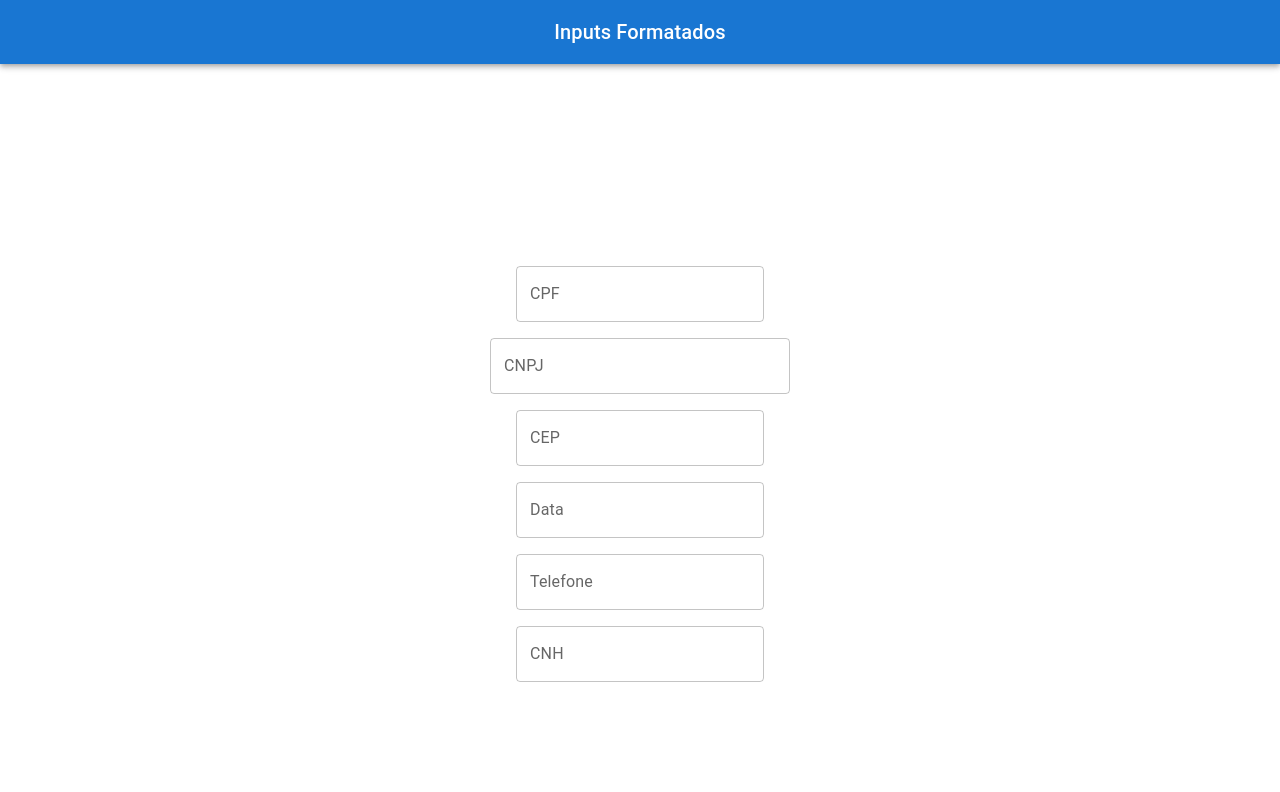
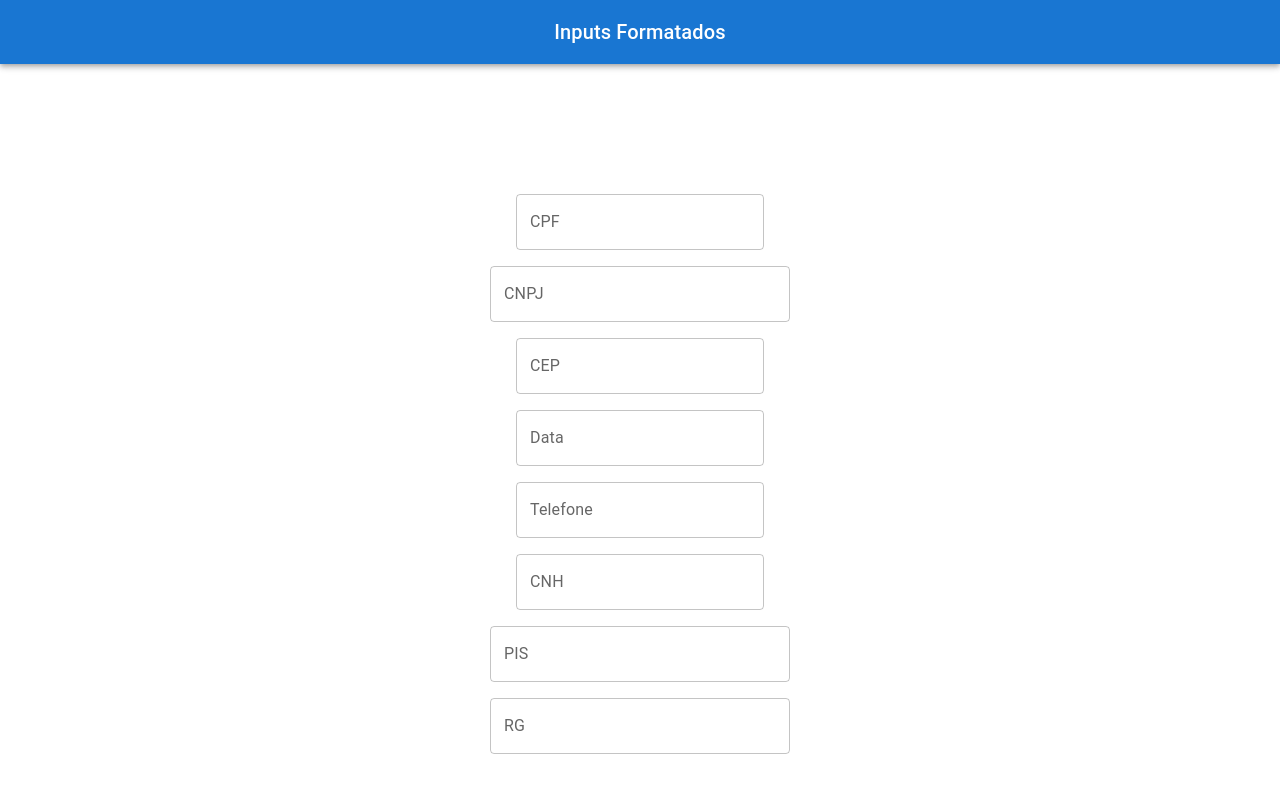
Before and after one commit to FelipeBritoSP10/react-mui-masked-inputs, a React (Vite) app: page / in a window 1280 px wide. Shown: the top 792 px of the page. Built offline with nearby package versions, Linux system fonts and the light colour scheme.

Commit message:
Implementação dos campos PIS e RG + atualização do README.md

```diff
--- a/src/App.jsx
+++ b/src/App.jsx
@@ -7,15 +7,19 @@ import CEPInput from "./Components/CEPInput";
 import DateInput from "./Components/DateInput";
 import PhoneInput from "./Components/PhoneInput";
 import CNHInput from "./Components/CNHInput";
+import PisInput from "./Components/PisInput";
+import RGInput from "./Components/RGInput";
 
 function App() {
-    // Estados para armazenar os valores dos inputs
+  // Estados para armazenar os valores dos inputs
   const [cpf, setCpf] = useState("");
   const [cnpj, setCnpj] = useState("");
   const [cep, setCep] = useState("");
   const [date, setDate] = useState("");
   const [phone, setPhone] = useState("");
   const [cnh, setCnh] = useState("");
+  const [pis, setPis] = useState("");
+  const [rg, setRG] = useState("");
 
   return (
     <>
@@ -41,6 +45,8 @@ function App() {
           <DateInput value={date} onChange={setDate} />
           <PhoneInput value={phone} onChange={setPhone} />
           <CNHInput value={cnh} onChange={setCnh} />
+          <PisInput value={pis} onChange={setPis} />
+          <RGInput value={rg} onChange={setRG} />
         </Stack>
       </Box>
     </>
--- /dev/null
+++ b/src/Components/PisInput.jsx
@@ -0,0 +1,44 @@
+import React, { useEffect } from "react";
+import { TextField } from "@mui/material";
+import IMask from "imask";
+
+/**
+ * Componente para o campo de entrada de PIS.
+ * Aplica uma máscara para formatar corretamente o número do PIS.
+ */
+
+const PisInput = ({ value, onChange, ...props }) => {
+  const handleChange = (event) => {
+    const maskedValue = event.target.value;
+    onChange(maskedValue);
+  };
+
+  useEffect(() => {
+    const inputElement = document.getElementById("pis-input");
+
+    if (inputElement) {
+      const pisMask = IMask(inputElement, {
+        mask: "000.00000.00-0", // A máscara do PIS
+      });
+
+      inputElement.addEventListener("input", (event) => {
+        const maskedValue = pisMask.value;
+        onChange(maskedValue);
+      });
+    }
+  }, [onChange]);
+
+  return (
+    <TextField
+      id="pis-input"
+      label="PIS"
+      variant="outlined"
+      value={value}
+      onChange={handleChange}
+      fullWidth
+      {...props}
+    />
+  );
+};
+
+export default PisInput;
--- /dev/null
+++ b/src/Components/RGInput.jsx
@@ -0,0 +1,39 @@
+import React from "react";
+import { TextField } from "@mui/material";
+import IMask from "imask";
+
+/**
+ * Componente para o campo de entrada de RG.
+ * Aplica uma máscara para formatar corretamente o número.
+ */
+
+const RGInput = ({ value, onChange, ...props }) => {
+    const inputRef = React.useRef();
+
+    React.useEffect(() => {
+        const rgMask = IMask(inputRef.current, {
+            mask: "00.000.000-0", // Máscara para o RG
+        });
+
+        rgMask.on("accept", () => {
+            onChange(rgMask.value);
+        });
+
+        return () => {
+            rgMask.destroy();
+        };
+    }, [onChange]);
+
+    return (
+        <TextField
+            inputRef={inputRef}
+            label="RG"
+            variant="outlined"
+            value={value}
+            fullWidth
+            {...props}
+        />
+    );
+};
+
+export default RGInput;
```
Also changed, not shown: 1 other file (tests, documents, lock files or other folders).
